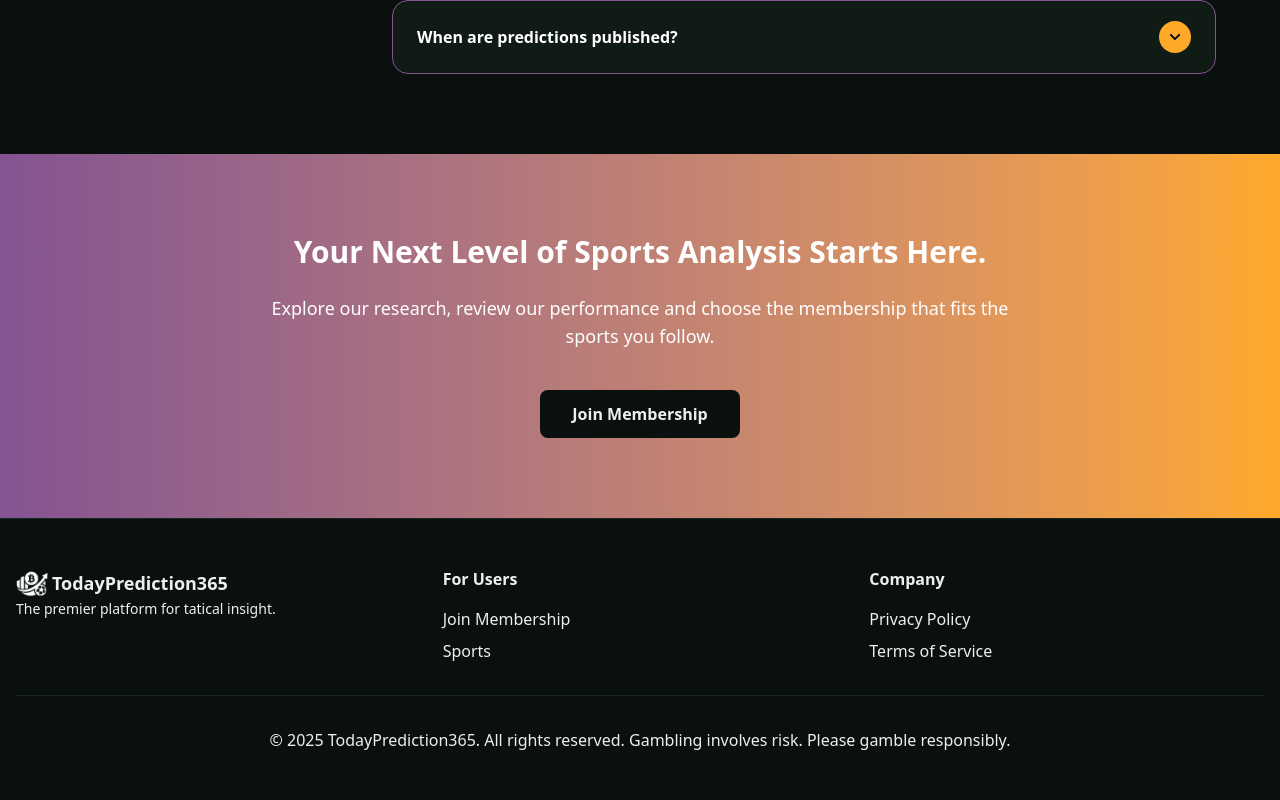
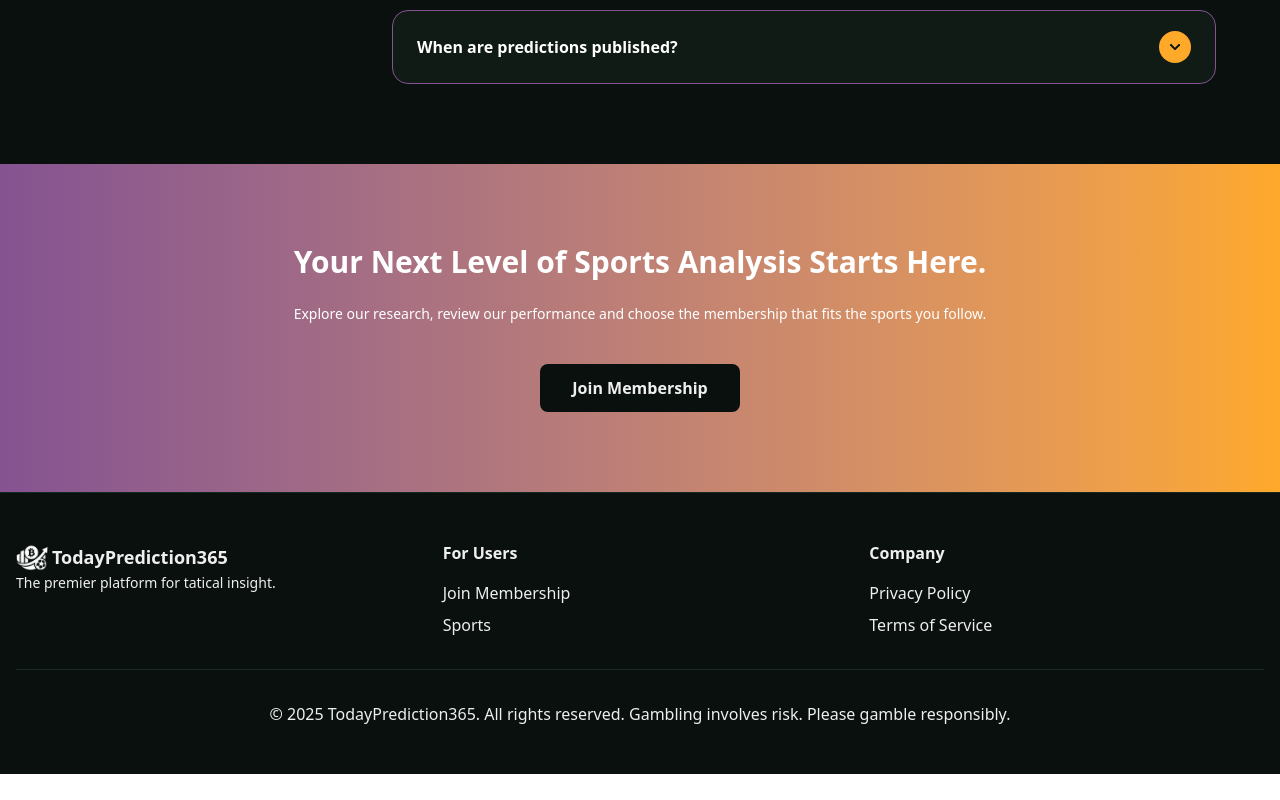
Before and after one commit to ikosong1406/punterhub-landing, a React (Vite) app: page / in a window 1280 px wide. Shown: the part 5590-6390 px from the top of the page. After the commit the page ends 6364 px from the top, so only its background shows below. Built offline with nearby package versions, Linux system fonts and the light colour scheme; no server answers.

Commit message:
modified:   src/components/Cta.jsx 	modified:   src/components/Sports.jsx

```diff
--- a/src/components/Cta.jsx
+++ b/src/components/Cta.jsx
@@ -6,7 +6,7 @@ const CTA = () => {
         <h2 className="text-3xl md:text-3xl font-bold text-white mb-6">
          Your Next Level of Sports Analysis Starts Here.
         </h2>
-        <p className="text-lg text-white mb-10 max-w-3xl mx-auto">
+        <p className="text-sm text-white mb-10 max-w-3xl mx-auto">
           Explore our research, review our performance and choose the membership that fits the sports you follow.
         </p>
 
--- a/src/components/Sports.jsx
+++ b/src/components/Sports.jsx
@@ -27,7 +27,7 @@ const Sports = () => {
             {[...images, ...images].map((image, index) => (
               <div
                 key={`${image}-${index}`}
-                className="h-[190px] w-[calc((100vw-3rem)/2)] shrink-0 overflow-hidden rounded-xl border border-[#376553] bg-[#09100d] sm:h-[170px] sm:w-[calc((100vw-5rem)/4)] lg:h-[180px] lg:w-[calc((100vw-7.5rem)/7)]"
+                className="h-[190px] w-[calc((100vw-3rem)/2)] shrink-0 overflow-hidden rounded-xl border border-[#376553] bg-[#09100d] sm:h-[170px] sm:w-[calc((100vw-5rem)/4)] lg:h-[190px] lg:w-[calc((100vw-7.5rem)/7)]"
               >
                 <img
                   src={image}
```
